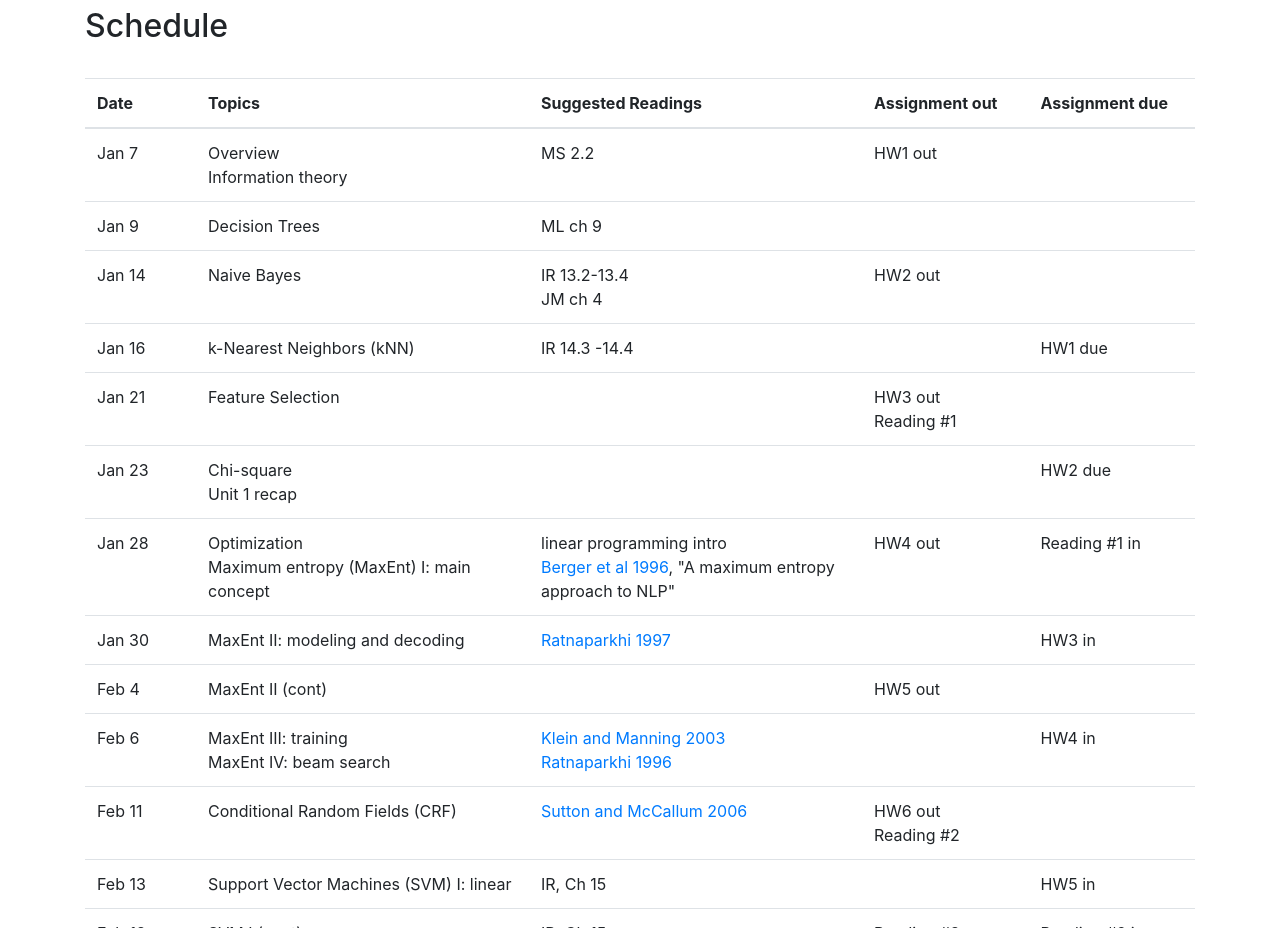
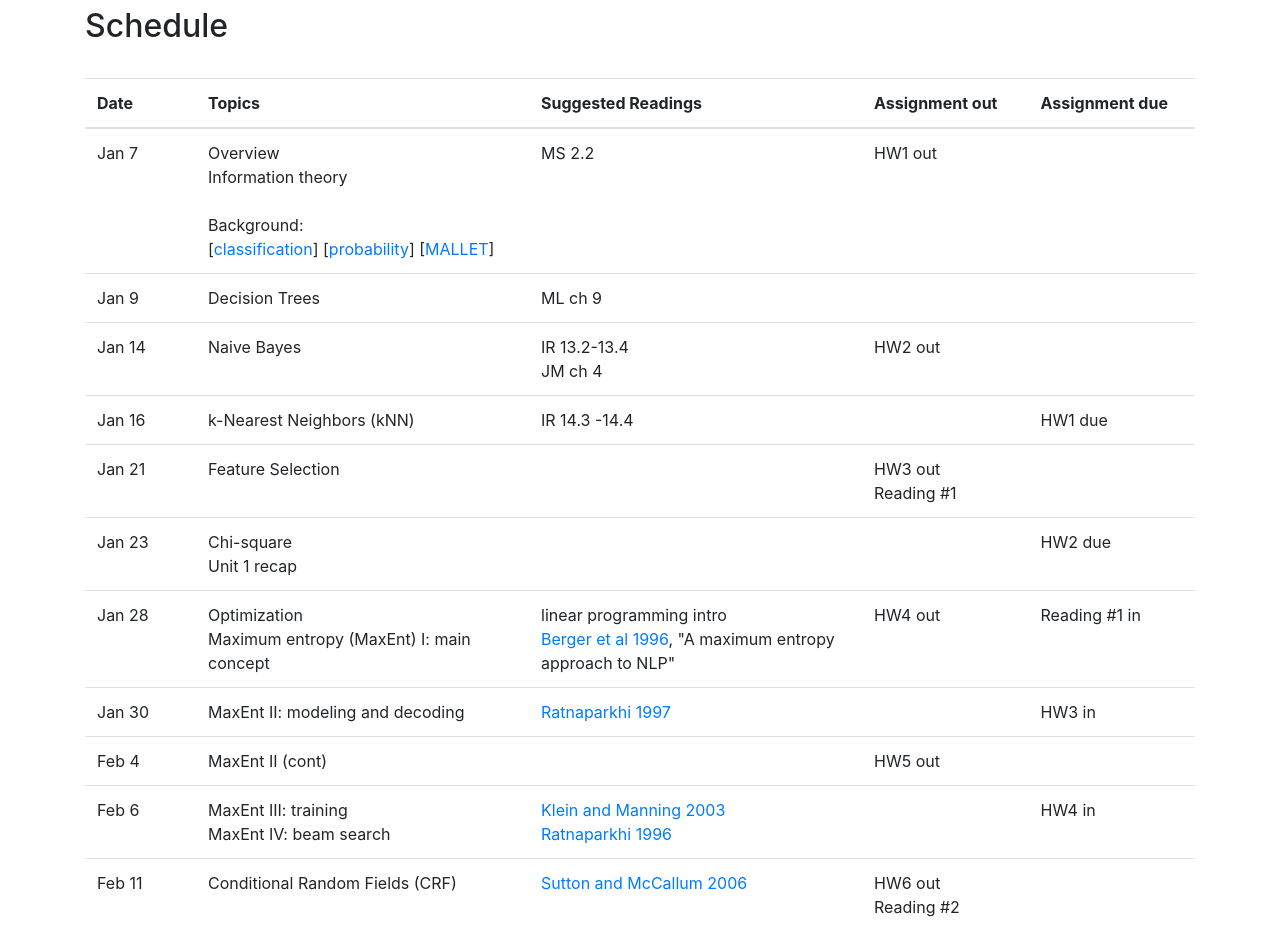
Before and after one commit to shanest/teaching, a plain HTML site: page 572/win20/index.html in a window 1280 px wide. Shown: the part 3040-3968 px from the top of the page. Drawn offline with Linux system fonts and the light colour scheme.

Commit message:
bg slides added

```diff
--- a/572/win20/index.html
+++ b/572/win20/index.html
@@ -197,6 +197,14 @@
 									<td>
 										Overview<br />
 										Information theory
+
+										<br />
+										<br />
+										Background:
+										<br />
+										[<a href="slides/0_classification.pdf" target="_blank">classification</a>]
+										[<a href="slides/0_Probability.pdf" target="_blank">probability</a>]
+										[<a href="slides/0_Mallet.pdf" target="_blank">MALLET</a>]
 									</td>
 									<td>
 										MS 2.2
```
Also changed, not shown: 3 other files.
